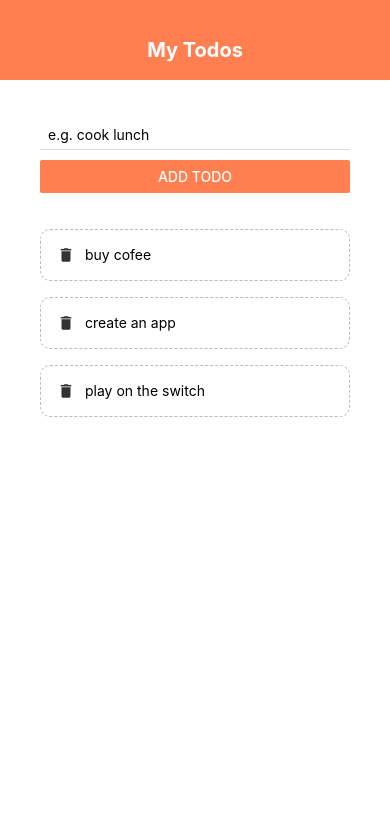
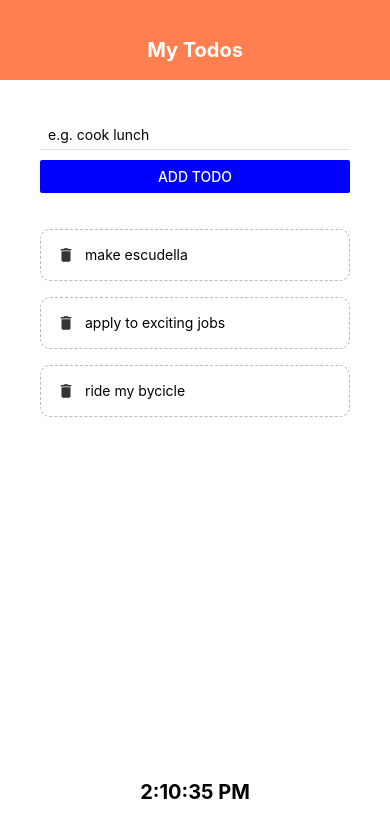
Before and after one commit to oscargcs/list-with-React-Native, a React Native app: screen / in a window 390 px wide. Shown: the top 838 px of the page. Built offline with nearby package versions, Linux system fonts and the light colour scheme.

Commit message:
added a clock and do not allow repeated todos

```diff
--- a/App.js
+++ b/App.js
@@ -13,6 +13,7 @@ import {
   Keyboard,
 } from "react-native"
 import { AddTodo } from "./components/addTodo"
+import { CustomClock } from "./components/customClock"
 
 import { Header } from "./components/header"
 import { Sandbox } from "./components/sandbox"
@@ -20,9 +21,9 @@ import { TodoItem } from "./components/todoItem"
 
 export default function App() {
   const [todos, setTodos] = useState([
-    { text: "buy cofee", key: 1 },
-    { text: "create an app", key: 2 },
-    { text: "play on the switch", key: 3 },
+    { text: "make escudella", key: 1 },
+    { text: "apply to exciting jobs", key: 2 },
+    { text: "ride my bycicle", key: 3 },
   ])
 
   const pressHandler = (key) => {
@@ -31,10 +32,21 @@ export default function App() {
 
   const submitHandler = (text) => {
     if (text.length > 3) {
-      setTodos((prevTodos) => [
-        ...prevTodos,
-        { text: text, key: Math.random().toString() },
-      ])
+      if (todos.some((todo) => todo.text === text)) {
+        Alert.alert("Invalid text", "This todo already exists", [
+          {
+            text: "Cancel",
+            onPress: () => console.log("Cancel Pressed"),
+            style: "cancel",
+          },
+          { text: "OK", onPress: () => console.log("OK Pressed") },
+        ])
+      } else {
+        setTodos((prevTodos) => [
+          ...prevTodos,
+          { text: text, key: Math.random().toString() },
+        ])
+      }
     } else {
       Alert.alert("Invalid text", "Write at least 3 characters", [
         {
@@ -65,6 +77,7 @@ export default function App() {
                 <TodoItem item={item} pressHandler={pressHandler} />
               )}
             />
+            <CustomClock />
           </View>
         </View>
       </View>
--- a/components/addTodo.js
+++ b/components/addTodo.js
@@ -17,7 +17,7 @@ export const AddTodo = ({ submitHandler }) => {
       <Button
         onPress={() => submitHandler(text)}
         title="add todo"
-        color="coral"
+        color="blue"
       />
     </View>
   )
--- /dev/null
+++ b/components/customClock.js
@@ -0,0 +1,29 @@
+import React, { useState } from "react"
+import { Text, StyleSheet, View } from "react-native"
+
+export const CustomClock = () => {
+  let time = new Date().toLocaleTimeString()
+
+  const [cTime, setCtime] = useState(time)
+
+  const UpdateTime = () => {
+    time = new Date().toLocaleTimeString()
+    setCtime(time)
+  }
+
+  setInterval(UpdateTime, 1000)
+  const styles = StyleSheet.create({
+    general: {
+      alignItems: "center",
+    },
+    clock: {
+      fontSize: 20,
+      fontWeight: "bold",
+    },
+  })
+  return (
+    <View style={styles.general}>
+      <Text style={styles.clock}>{cTime}</Text>
+    </View>
+  )
+}
```
